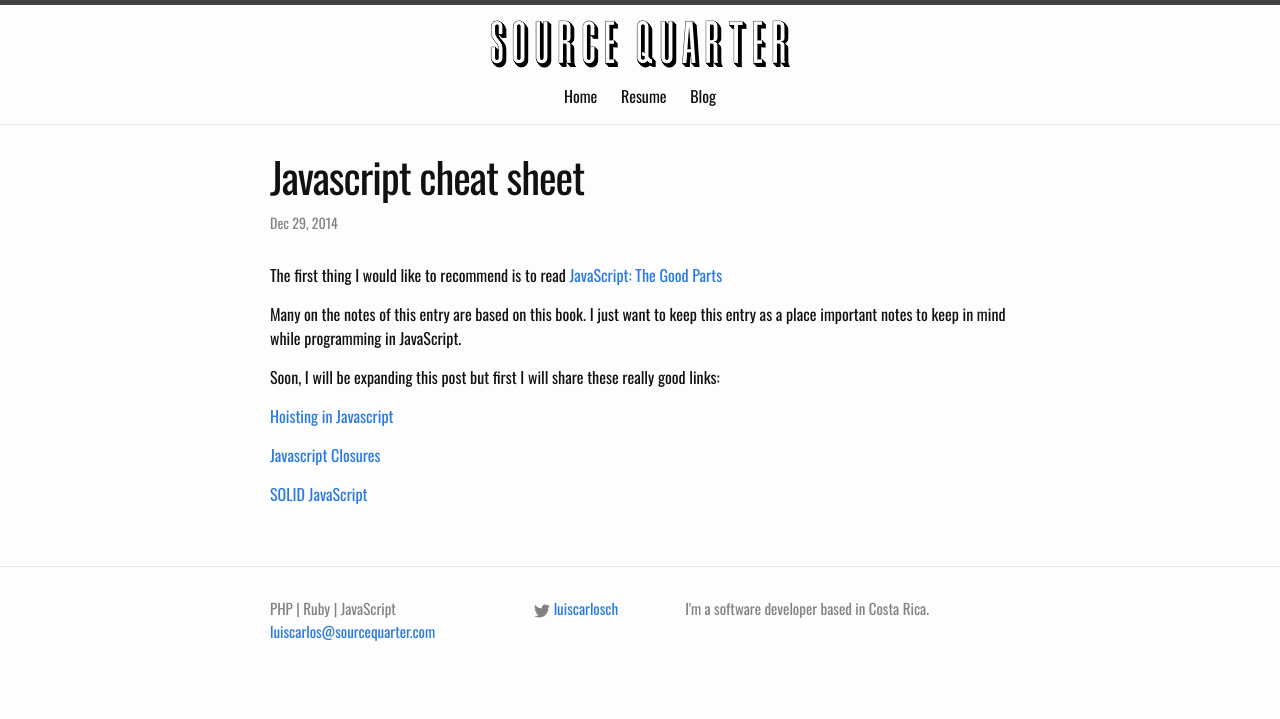
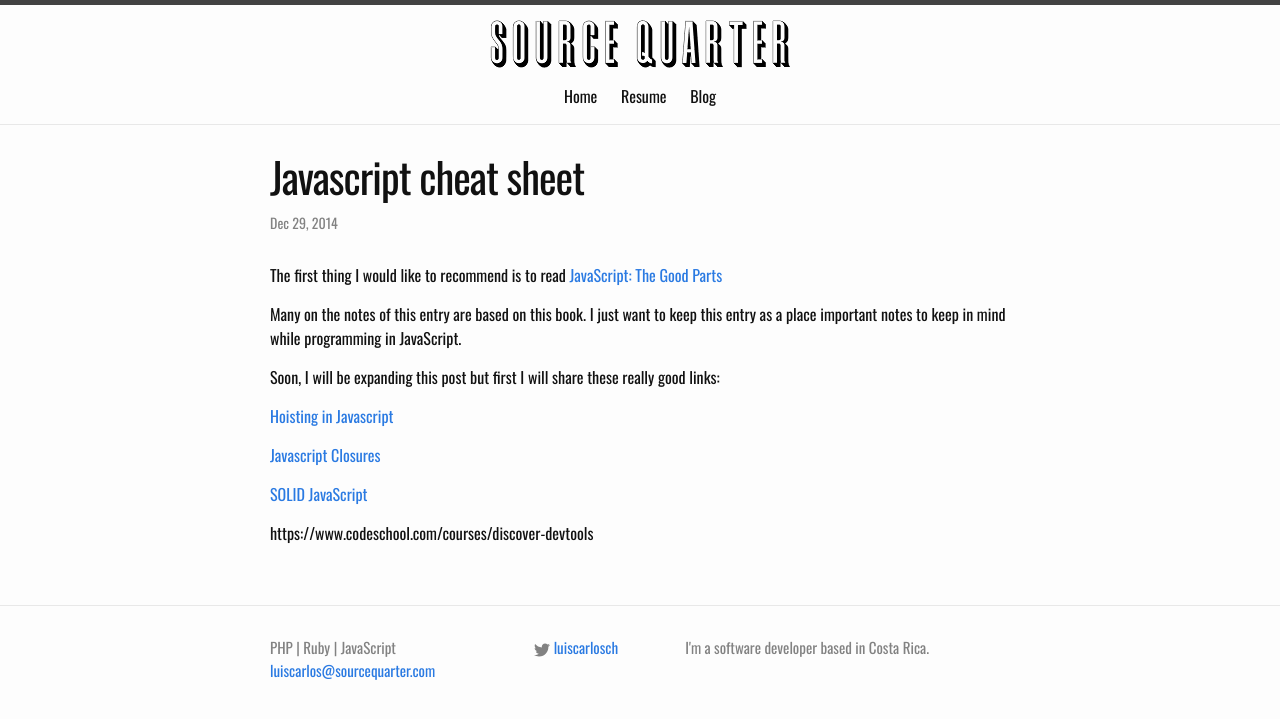
Before and after one commit to lucachaco/sourcequarter-lander, a Jekyll site: the page built from _posts/2015-03-07-javascript-cheat-sheet.md, in a window 1280 px wide. Shown: the top 719 px of the page. Built offline with Jekyll 4.4.1, drawn with Linux system fonts in a browser that asks for light colours; some of the changed lines change nothing that is shown.

Commit message:
Update 2015-03-07-javascript-cheat-sheet.md

```diff
--- a/_posts/2015-03-07-javascript-cheat-sheet.md
+++ b/_posts/2015-03-07-javascript-cheat-sheet.md
@@ -15,3 +15,5 @@ Soon, I will be expanding this post but first I will share these really good lin
 <a href="http://www.javascriptkit.com/javatutors/closures.shtml" target="_blank">Javascript Closures</a>
 
 <a href="http://aspiringcraftsman.com/series/solid-javascript/" target="_blank">SOLID JavaScript</a>
+
+https://www.codeschool.com/courses/discover-devtools
```
